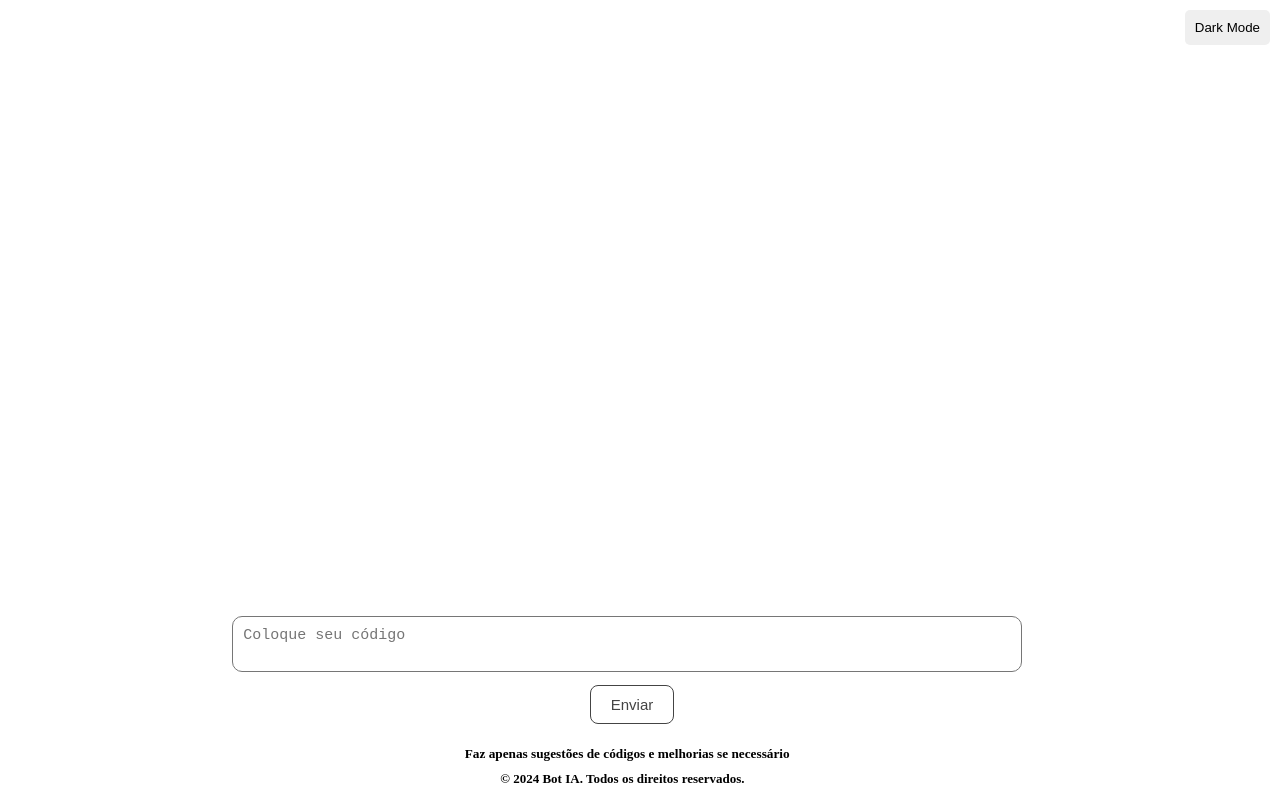
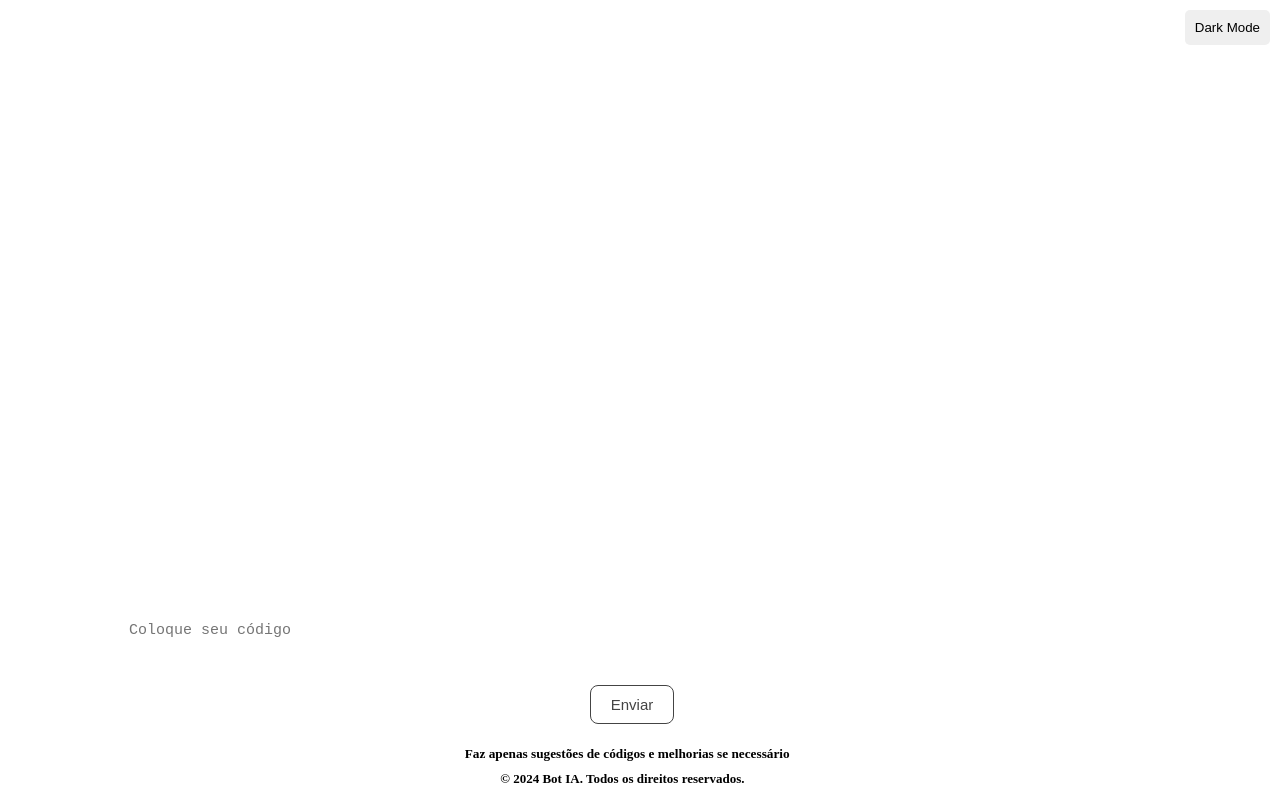
Before and after one commit to Getulio1997/bot-ia-front, an Angular app: page /bot-ia in a window 1280 px wide. Built offline with nearby package versions, Linux system fonts and the light colour scheme.

Commit message:
Fix: Modificações na tela do chat

```diff
--- a/src/app/bot-ia/bot-ia.component.html
+++ b/src/app/bot-ia/bot-ia.component.html
@@ -15,7 +15,7 @@
       <div [innerHTML]="formatarResposta(resposta)"></div>
     </div>
     <form (ngSubmit)="enviaMensagem(inputText)">
-      <div class="input-group">
+      <div>
           <textarea
             #textarea
             class="pesquisa"
--- a/src/app/bot-ia/bot-ia.component.scss
+++ b/src/app/bot-ia/bot-ia.component.scss
@@ -8,20 +8,45 @@
 }
 
 .pesquisa {
-  position: fixed;
-  width: 60%;
+  position: relative;
+  width: 80%;
   font-size: 15px;
-  border-radius: 10px;
   padding: 10px;
   resize: none;
   min-height: 2rem;
   max-height: 20rem;
   overflow-y: auto;
-  left: 49%;
-  transform: translateX(-50%);
-  bottom: 8rem;
-  transition: box-shadow 0.3s ease-in-out;
+  border: 5px solid transparent;
+  border-radius: 10px;
+  box-shadow: 0 0 10px rgba(255, 255, 255, 0.5);
+  bottom: 1rem;
+  background: #fff;
+  animation: _ngcontent-ng-c2341859137_glowingBorder 2s linear infinite;
+  left: -15px;
 }
+
+.pesquisa:focus {
+  outline: none;
+}
+
+@keyframes glowingBorder {
+  0% {
+    border-image-source: linear-gradient(to right, #ff0000, #ff7300, #fffb00, #48ff00, #00ffd5, #002bff, #7a00ff, #ff00c8);
+    border-image-slice: 1;
+    border-image-width: 2px;
+  }
+  50% {
+    border-image-source: linear-gradient(to right, #ff0000, #ff7300, #fffb00, #48ff00, #00ffd5, #002bff, #7a00ff, #ff00c8);
+    border-image-slice: 1;
+    border-image-width: 2px;
+  }
+  100% {
+    border-image-source: linear-gradient(to right, #ff0000, #ff7300, #fffb00, #48ff00, #00ffd5, #002bff, #7a00ff, #ff00c8);
+    border-image-slice: 1;
+    border-image-width: 2px;
+  }
+}
+
 
 .resposta {
   width: 70%;
@@ -34,11 +59,6 @@
   margin-bottom: 16rem;
   font-size: large;
   position: relative;
-}
-
-.pesquisa:focus {
-  border-color: #1a73e8;
-  box-shadow: 0 4px 6px rgba(26, 115, 232, 0.3);
 }
 
 .btn {
@@ -82,6 +102,47 @@ h5 {
   width: 80%;
   text-align: center;
   color: var(--text-color);
+}
+
+.btn-reload {
+  animation: reload 0.5s ease-in-out;
+}
+
+.btn-success {
+  background-color: #28a745;
+  border: 1px solid #28a745;
+  color: white;
+}
+
+.btn-success::before {
+  content: '✔️';
+  display: inline-block;
+  margin-right: 8px;
+}
+
+.btn-loading {
+  animation: spinning 1s linear infinite;
+}
+
+@keyframes reload {
+  0% {
+    transform: scale(1);
+  }
+  50% {
+    transform: scale(1.2);
+  }
+  100% {
+    transform: scale(1);
+  }
+}
+
+@keyframes spinning {
+  0% {
+    transform: rotate(0deg);
+  }
+  100% {
+    transform: rotate(360deg);
+  }
 }
 
 
@@ -130,7 +191,9 @@ h5 {
   .pesquisa {
     width: 85%;
     font-size: 15px;
-    bottom: 10rem;
+    bottom: 4rem;
+    left: 43%;
+    transform: translateX(-50%);
   }
 
   .resposta {
@@ -159,7 +222,7 @@ h5 {
     width: 100%;
     font-size: 13px;
     bottom: 4%;
-    left: 49%;
+    left: 50%;
     transform: translateX(-50%);
   }
 
--- a/src/app/bot-ia/bot-ia.component.ts
+++ b/src/app/bot-ia/bot-ia.component.ts
@@ -1,5 +1,5 @@
 import { BotApiRestService } from './../../service/bot-api-rest.service';
-import { Component, ElementRef, OnInit, ViewChild } from '@angular/core';
+import { Component, ElementRef, OnInit, Renderer2, ViewChild } from '@angular/core';
 
 @Component({
   selector: 'app-bot-ia',
@@ -12,6 +12,7 @@ export class BotIaComponent implements OnInit {
   resposta: string = '';
   inputText: string = '';
   isDarkMode: boolean = false;
+  isLoading: boolean = false;
 
   constructor(private botApiRestService: BotApiRestService) {}
 
@@ -36,17 +37,34 @@ export class BotIaComponent implements OnInit {
       return;
     }
 
+    const button = document.querySelector('.btn-primary');
+
+    if (button) {
+      button.classList.add('btn-loading');
+
       this.botApiRestService.enviarMensagem(mensagem).subscribe(
         (response) => {
           this.resposta = response.resposta;
           this.inputText = '';
+
+          setTimeout(() => {
+            button.classList.remove('btn-loading');
+            button.classList.add('btn-success');
+
+            setTimeout(() => {
+              button.classList.remove('btn-success');
+            }, 1250);
+
             this.textarea.nativeElement.value = '';
             this.ajustaAltura();
+          }, 2250);
         },
         (error) => {
           console.error('Erro ao enviar mensagem', error);
+          button.classList.remove('btn-loading');
         }
       );
+    }
   }
 
   ajustaAltura() {
```
Lines whose indentation alone changed are shown as unchanged.
